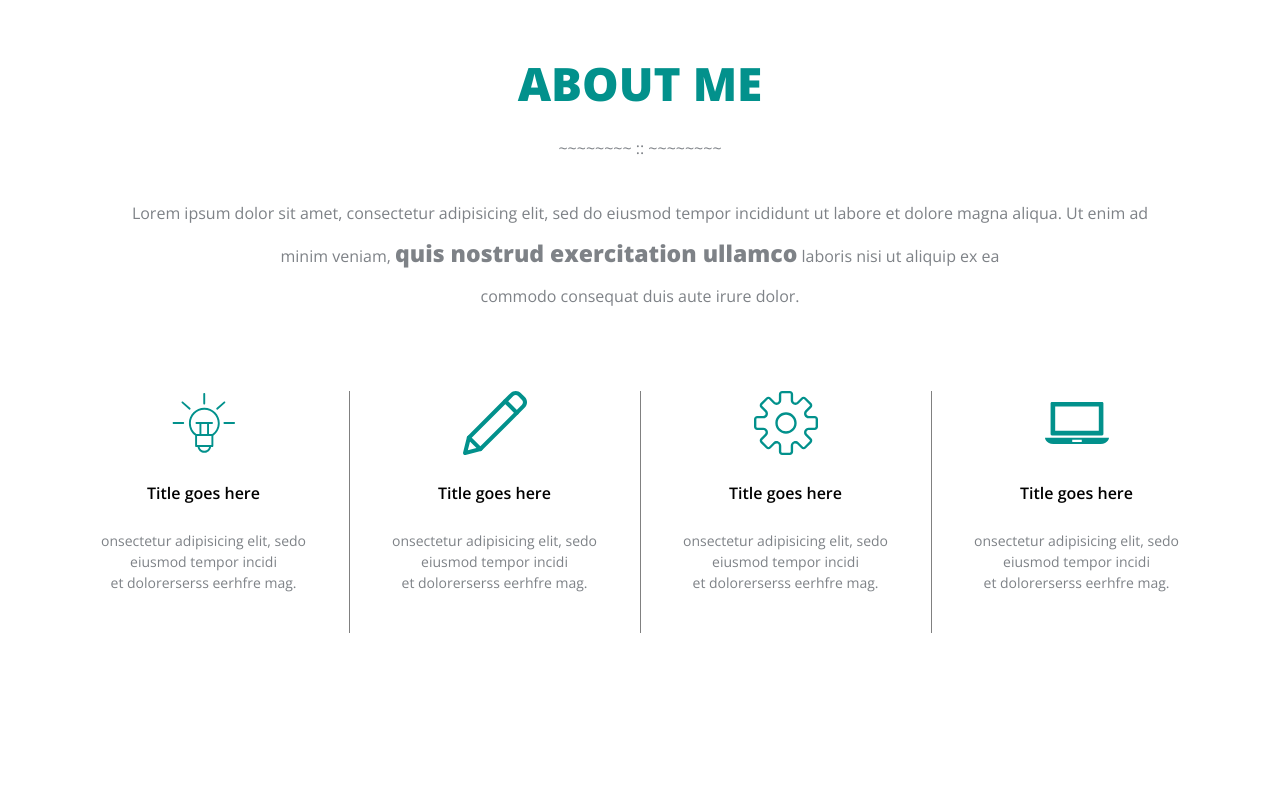
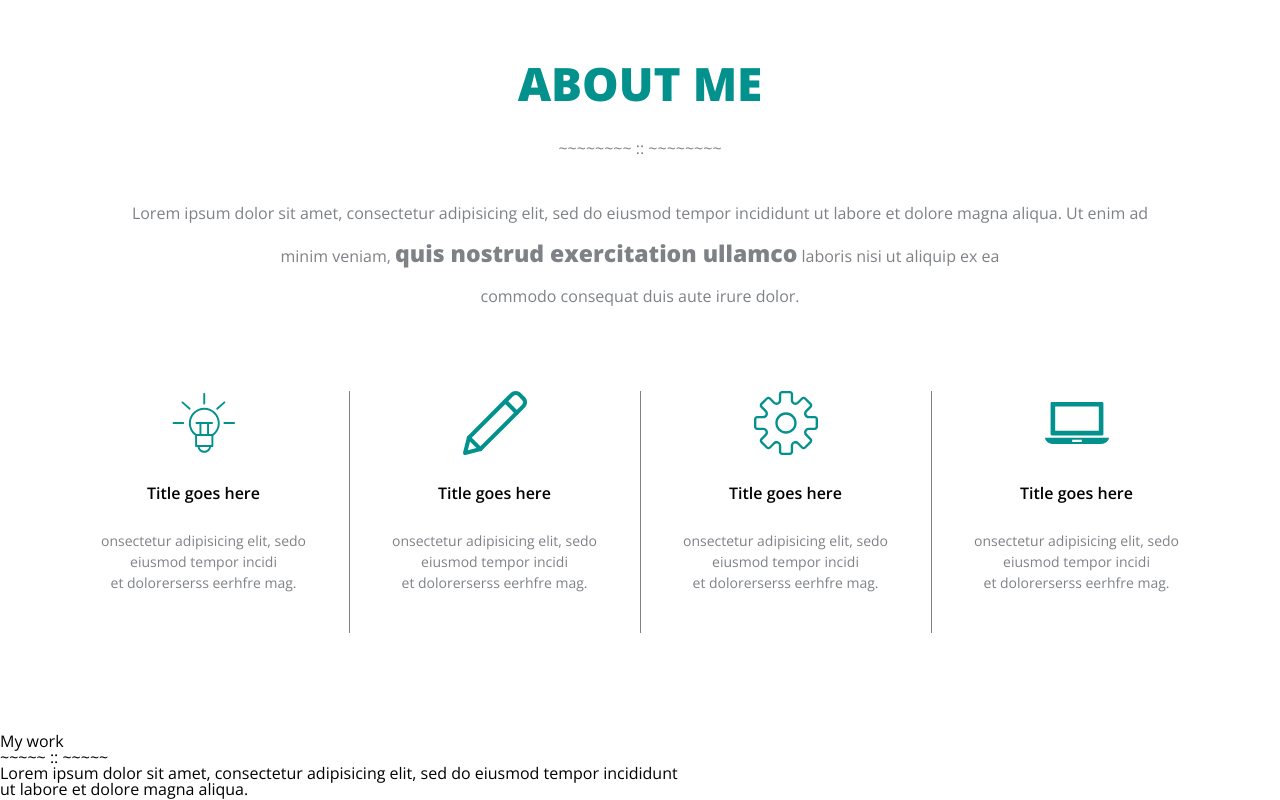
Before and after one commit to uzhas76064/Portfolio, a website: page app/index.html in a window 1280 px wide. Shown: the part 796-1596 px from the top of the page. Before the commit the page ends 1529 px from the top, so only its background shows below. Drawn offline with nearby package versions, Linux system fonts and the light colour scheme.

Commit message:
Added my work section

```diff
--- a/app/index.html
+++ b/app/index.html
@@ -79,6 +79,14 @@
                 </div>
             </div>
         </section>
+        <section class="my-work">
+            <div class="work-description">
+                <h2>My work</h2>
+                <p>~~~~~ :: ~~~~~</p>
+                <p>Lorem ipsum dolor sit amet, consectetur adipisicing elit, sed do eiusmod tempor incididunt<br>
+                    ut labore et dolore magna aliqua.</p>
+            </div>
+        </section>
     </main>
 
     <footer>
```
Also changed, not shown: src/index.html (+8 -0 lines).
